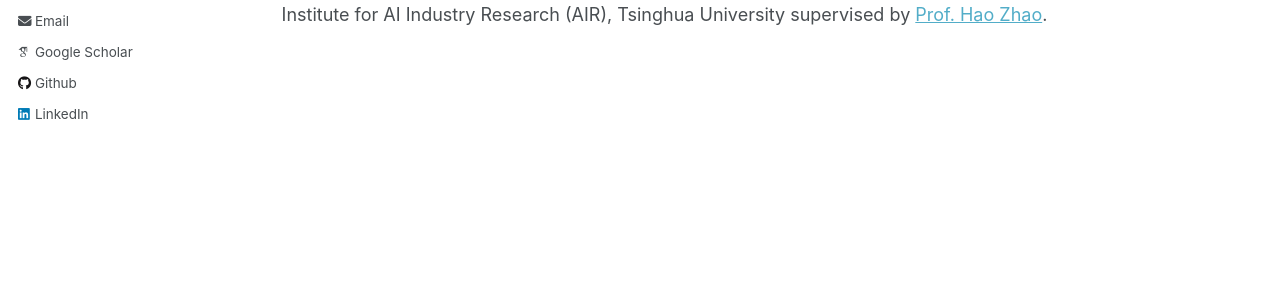
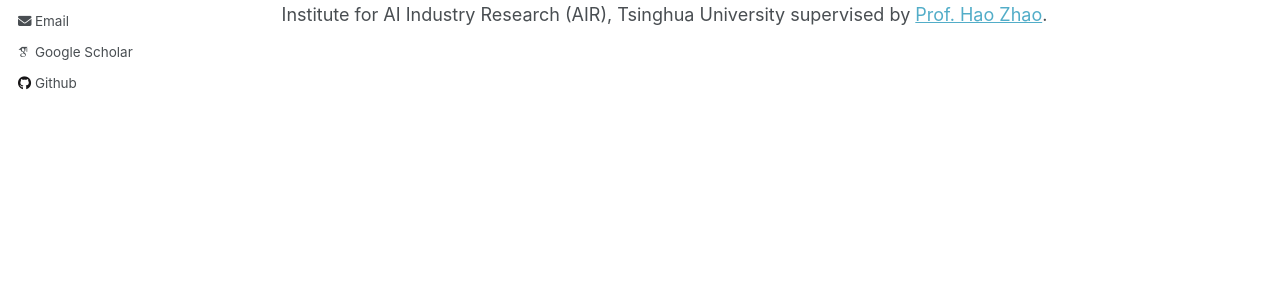
Before and after one commit to SainingZhang/SainingZhang.github.io, a Jekyll site: the page built from _pages/about.md, in a window 1280 px wide. Shown: the part 333-631 px from the top of the page. Built offline with Jekyll 4.4.1, drawn with Linux system fonts in a browser that asks for light colours; some web fonts are replaced.

Commit message:
Update _config.yml

```diff
--- a/_config.yml
+++ b/_config.yml
@@ -57,7 +57,7 @@ author:
   keybase          : # Username
   instagram        : # Username
   lastfm           : # Username
-  linkedin         : "/saining-zhang-128132282/"
+  linkedin         : #"/saining-zhang-128132282/"
   mastodon         : # URL
   medium           : # URL
   pinterest        : # Username
```
